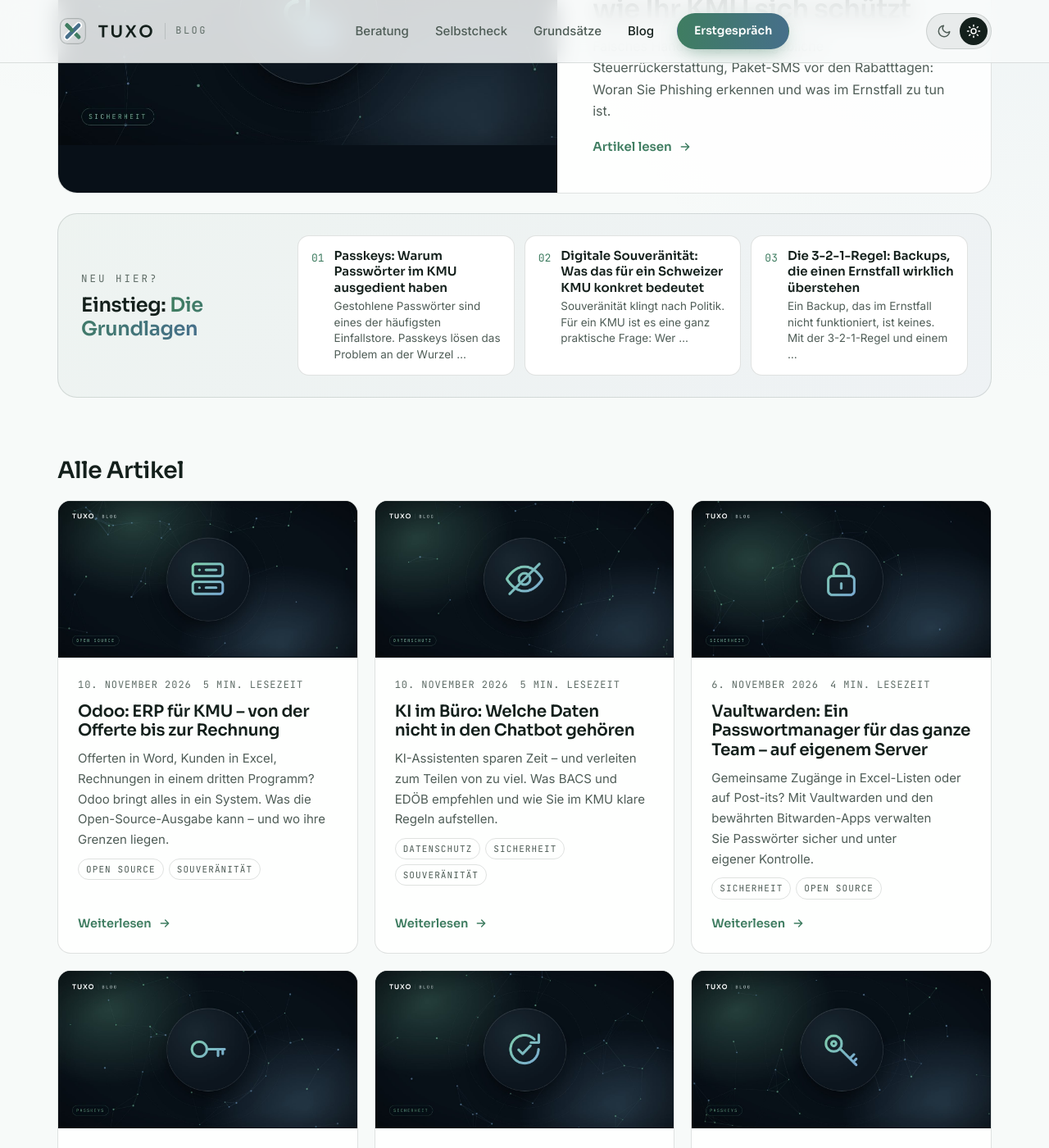
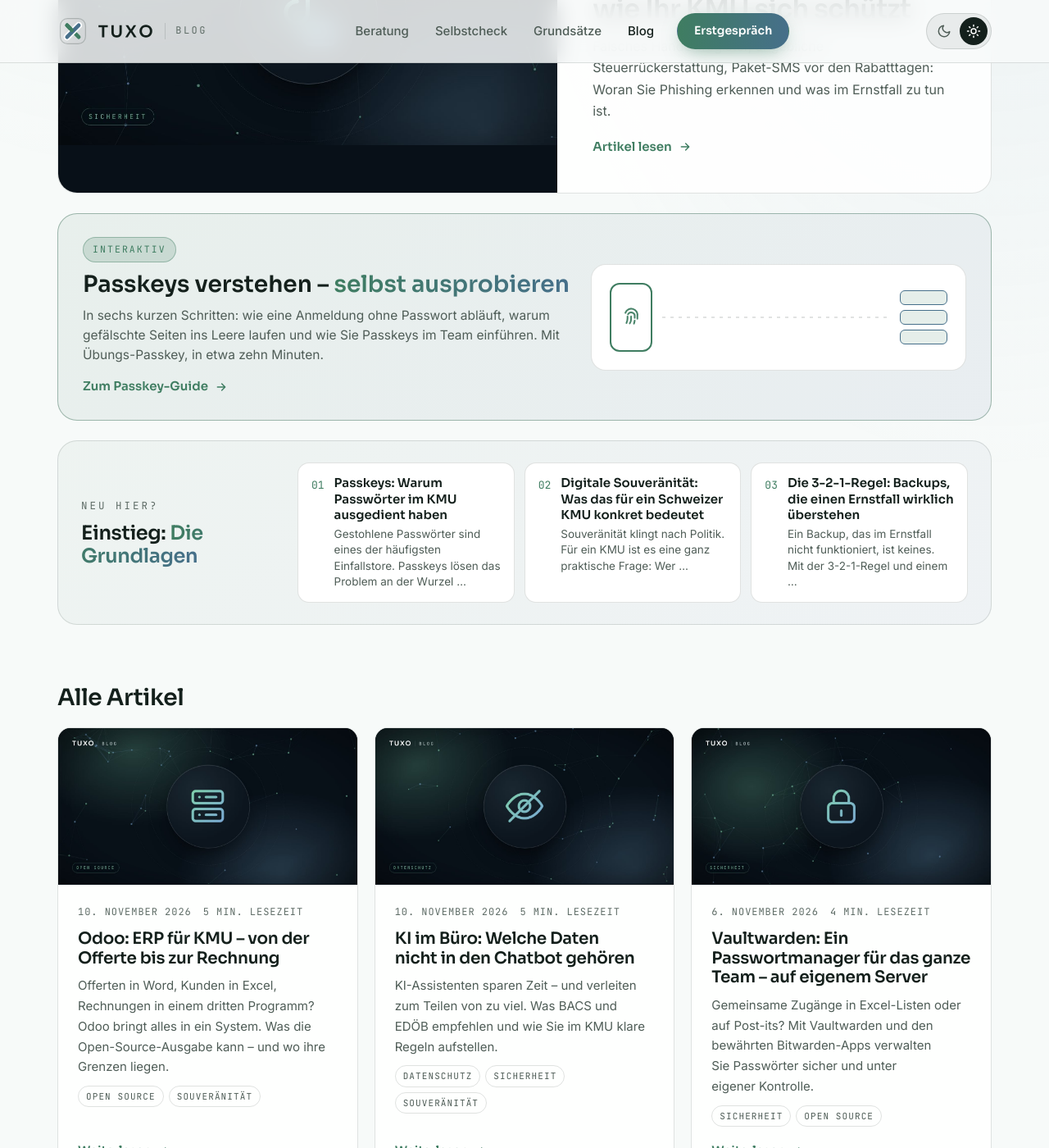
Before and after one commit to schoe-sche/blog, a Jekyll site: the page built from index.html, in a window 1280 px wide and 1400 px high, scrolled down 740 px. Shown: the whole window at 82% size. Built offline with Jekyll 4.4.1, drawn with Linux system fonts in a browser that asks for light colours.

Commit message:
Blog-Startseite: Teaser für den Passkey-Guide
Co-Authored-By: Claude Opus 5.5 <noreply@anthropic.com>
Claude-Session: https://claude.ai/code/session_018kAS6cmDuTCUVNgULpp2Hc

```diff
--- /dev/null
+++ b/_includes/guide-teaser.html
@@ -0,0 +1,15 @@
+<section class="container" aria-labelledby="guide-title">
+  <a class="guide-teaser" href="{{ '/passkeys/' | relative_url }}">
+    <span class="gt-body">
+      <span class="badge">Interaktiv</span>
+      <span class="gt-title" id="guide-title">Passkeys verstehen – <span class="grad">selbst ausprobieren</span></span>
+      <span class="gt-desc">In sechs kurzen Schritten: wie eine Anmeldung ohne Passwort abläuft, warum gefälschte Seiten ins Leere laufen und wie Sie Passkeys im Team einführen. Mit Übungs-Passkey, in etwa zehn Minuten.</span>
+      <span class="more">Zum Passkey-Guide <svg viewBox="0 0 24 24" fill="none" stroke="currentColor" stroke-width="2.2" stroke-linecap="round" stroke-linejoin="round" aria-hidden="true"><path d="M5 12h14M13 6l6 6-6 6"/></svg></span>
+    </span>
+    <span class="gt-scene" aria-hidden="true">
+      <span class="gt-dev"><svg viewBox="0 0 24 24" fill="none" stroke="currentColor" stroke-width="1.8" stroke-linecap="round"><path d="M12 11v3a8 8 0 0 1-1.5 4.7"/><path d="M8.5 8.6A4 4 0 0 1 16 11v1.5"/><path d="M5.6 7A7 7 0 0 1 19 11v2.5"/><path d="M8 11v2a12 12 0 0 1-1.2 5.3"/><path d="M16 15.5a15 15 0 0 1-.8 3.5"/></svg></span>
+      <span class="gt-line"><i class="gt-pkt a"></i><i class="gt-pkt b"></i></span>
+      <span class="gt-srv"><i></i><i></i><i></i><b class="gt-ok">✓</b></span>
+    </span>
+  </a>
+</section>
--- a/assets/css/blog.css
+++ b/assets/css/blog.css
@@ -144,6 +144,30 @@ html[data-theme="dark"] .theme-toggle .moon,html[data-theme="bright"] .theme-tog
 .basics-list strong{font-family:var(--font-display);font-weight:600;font-size:15px;line-height:1.3}
 .basics-list .txt span{font-size:13.5px;color:var(--muted);line-height:1.45}
 
+.guide-teaser{margin-top:24px;display:grid;grid-template-columns:1.3fr 1fr;gap:24px;align-items:center;padding:28px 30px;border-radius:24px;border:1px solid color-mix(in srgb,var(--green) 35%,var(--brd));background:linear-gradient(135deg,color-mix(in srgb,var(--green) 12%,var(--bg-1)),color-mix(in srgb,var(--blue) 12%,var(--bg-1)));transition:border-color .25s,transform .3s var(--ease)}
+.guide-teaser:hover{border-color:var(--green);transform:translateY(-2px)}
+.guide-teaser:hover .more svg{transform:translateX(4px)}
+.gt-body{display:flex;flex-direction:column;gap:10px}
+.gt-title{font-family:var(--font-display);font-weight:600;font-size:clamp(22px,2.6vw,28px);line-height:1.2}
+.gt-desc{color:var(--muted);font-size:15.5px;line-height:1.55}
+.guide-teaser .more{display:inline-flex;align-items:center;gap:8px;margin-top:4px;font-family:var(--font-display);font-weight:600;font-size:15px;color:var(--green)}
+.guide-teaser .more svg{width:16px;height:16px;transition:transform .2s var(--ease)}
+.gt-scene{display:grid;grid-template-columns:auto 1fr auto;align-items:center;gap:12px;padding:22px;border-radius:18px;border:1px solid var(--brd);background:var(--card-strong)}
+.gt-dev{display:grid;place-items:center;width:52px;height:84px;border-radius:12px;border:2px solid var(--green);color:var(--green)}
+.gt-dev svg{width:26px;height:26px;animation:gt-pulse 4s var(--ease) infinite}
+.gt-line{position:relative;height:2px;background:repeating-linear-gradient(90deg,var(--brd) 0 4px,transparent 4px 10px)}
+.gt-pkt{position:absolute;top:-6px;width:14px;height:14px;border-radius:4px;opacity:0}
+.gt-pkt.a{background:var(--blue);animation:gt-in 4s linear infinite}
+.gt-pkt.b{background:var(--green);animation:gt-out 4s linear infinite}
+.gt-srv{position:relative;display:grid;gap:6px}
+.gt-srv i{display:block;width:58px;height:18px;border-radius:6px;border:1.5px solid var(--blue);background:var(--bg-2)}
+.gt-ok{position:absolute;top:-14px;right:-14px;display:grid;place-items:center;width:28px;height:28px;border-radius:50%;background:var(--green);color:var(--on-accent);font-size:15px;opacity:0;transform:scale(.4);animation:gt-ok 4s var(--ease) infinite}
+@keyframes gt-in{0%{left:calc(100% - 14px);opacity:0}5%{opacity:1}28%{left:0;opacity:1}32%,100%{left:0;opacity:0}}
+@keyframes gt-out{0%,48%{left:0;opacity:0}52%{opacity:1}75%{left:calc(100% - 14px);opacity:1}79%,100%{left:calc(100% - 14px);opacity:0}}
+@keyframes gt-pulse{0%,30%{opacity:.4;transform:scale(1)}38%{opacity:1;transform:scale(1.15)}46%,100%{opacity:1;transform:scale(1)}}
+@keyframes gt-ok{0%,78%{opacity:0;transform:scale(.4)}84%,96%{opacity:1;transform:scale(1)}100%{opacity:0;transform:scale(1)}}
+@media(max-width:860px){.guide-teaser{grid-template-columns:1fr;padding:22px}}
+@media(prefers-reduced-motion:reduce){.gt-pkt,.gt-dev svg{animation:none!important}.gt-ok{animation:none!important;opacity:1;transform:none}}
 .section-title{font-size:clamp(22px,2.6vw,28px);margin:clamp(48px,6vw,72px) 0 20px}
 .load-more{display:flex;justify-content:center;padding-top:28px}
 .tags a{font-family:var(--font-mono);font-size:11px;letter-spacing:.1em;text-transform:uppercase;padding:3px 9px;border-radius:999px;border:1px solid var(--brd);color:var(--muted);transition:border-color .2s,color .2s}
--- a/index.html
+++ b/index.html
@@ -28,6 +28,8 @@ description: Praxiswissen zu sicherer, souveräner IT mit Open Source – verst
   </a>
 </section>
 
+{% include guide-teaser.html %}
+
 {%- assign basics = site.posts | where: "grundlagen", true %}
 {%- if basics.size > 0 %}
 <section class="container" aria-labelledby="basics-title">
```
